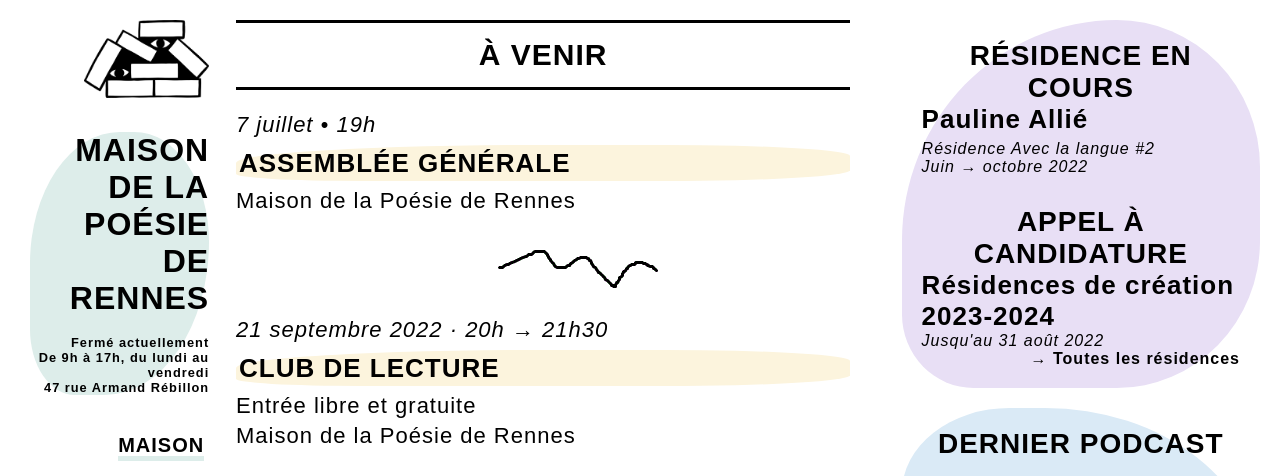
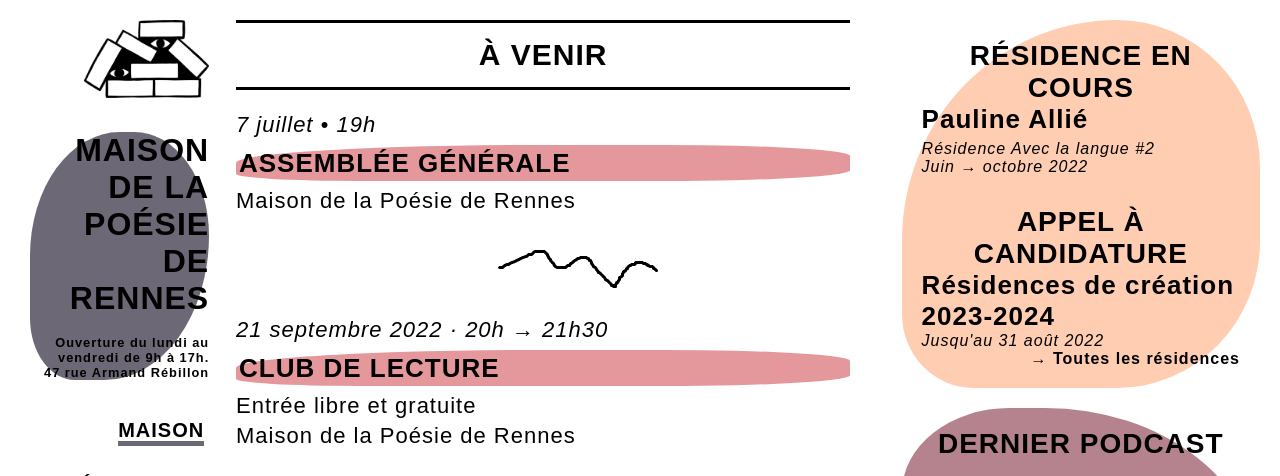
Before and after one commit to PQuod/MaisondelaPoesiedeRennes, a Jekyll site: the page built from index.markdown, in a window 1280 px wide, cut to the strip 0-476 px from the top of the page. Built offline with Jekyll 4.4.1, drawn with Linux system fonts in a browser that asks for light colours; some web fonts are replaced; a script that is not in the unit is left out.

Commit message:
making settings editable from admin

```diff
--- /dev/null
+++ b/_data/settings.json
@@ -0,0 +1,4 @@
+{
+  "site_title": "Maison<br> de la poésie <br> de Rennes",
+  "horaires": "Ouverture du lundi au vendredi de 9h à 17h.\n<br>\n47 rue Armand Rébillon"
+}
--- a/_includes/header.html
+++ b/_includes/header.html
@@ -4,22 +4,10 @@
   </a>
   <div class="en-tete">
     <a href="{{site.url}}/">
-      <h1 class="titre-site">Maison <br>de la Poésie<br> de Rennes</h1>
+      <h1 class="titre-site">{{ site.data.settings.site_title }}</h1>
     </a><br>
     <div class="horaires">
-      {% capture day %}{{ "now" | date: "%a" }}{% endcapture %}
-      {% capture hour %}{{ "now" | date: "%H"}}{% endcapture %}
-      {% assign hour = hour | plus:0 %}
-      {% if day == "Mon" or day == "Tue" or day == "Wed" or day == "Thu" or day == "Fri" %}
-        {% if hour >= 9 and hour <= 17 %}
-        Ouvert actuellement
-        {% else %}
-        Fermé actuellement
-        {% endif %}
-      {% else %}
-      Fermé actuellement
-      {% endif %}
-      <br>De 9h à 17h, du lundi au vendredi <br> 47 rue Armand Rébillon
+      {{ site.data.settings.horaires }}
     </div>
   </div>
 </header>
--- a/_sass/minima/_base.scss
+++ b/_sass/minima/_base.scss
@@ -3,12 +3,12 @@
   --line-height:30px;
   --text-color:black;
   --hover-color:gray;
-  --color_res:#e8dff5;
-  --color_renc:#fce1e4;
-  --color_asso:#fcf4dd;
-  --color_pod:#daeaf6;
-  --color_autres:#ddedea;
-  --color_scol:gray;
+  --color_res:#ffcdb2;
+  --color_renc:#ffb4a2;
+  --color_asso:#e5989b;
+  --color_pod:#b5838d;
+  --color_autres:#6d6875;
+  --color_scol:#355070;
 }
 
 *{
```
Also changed, not shown: admin/config.yml (+14 -0 lines).
